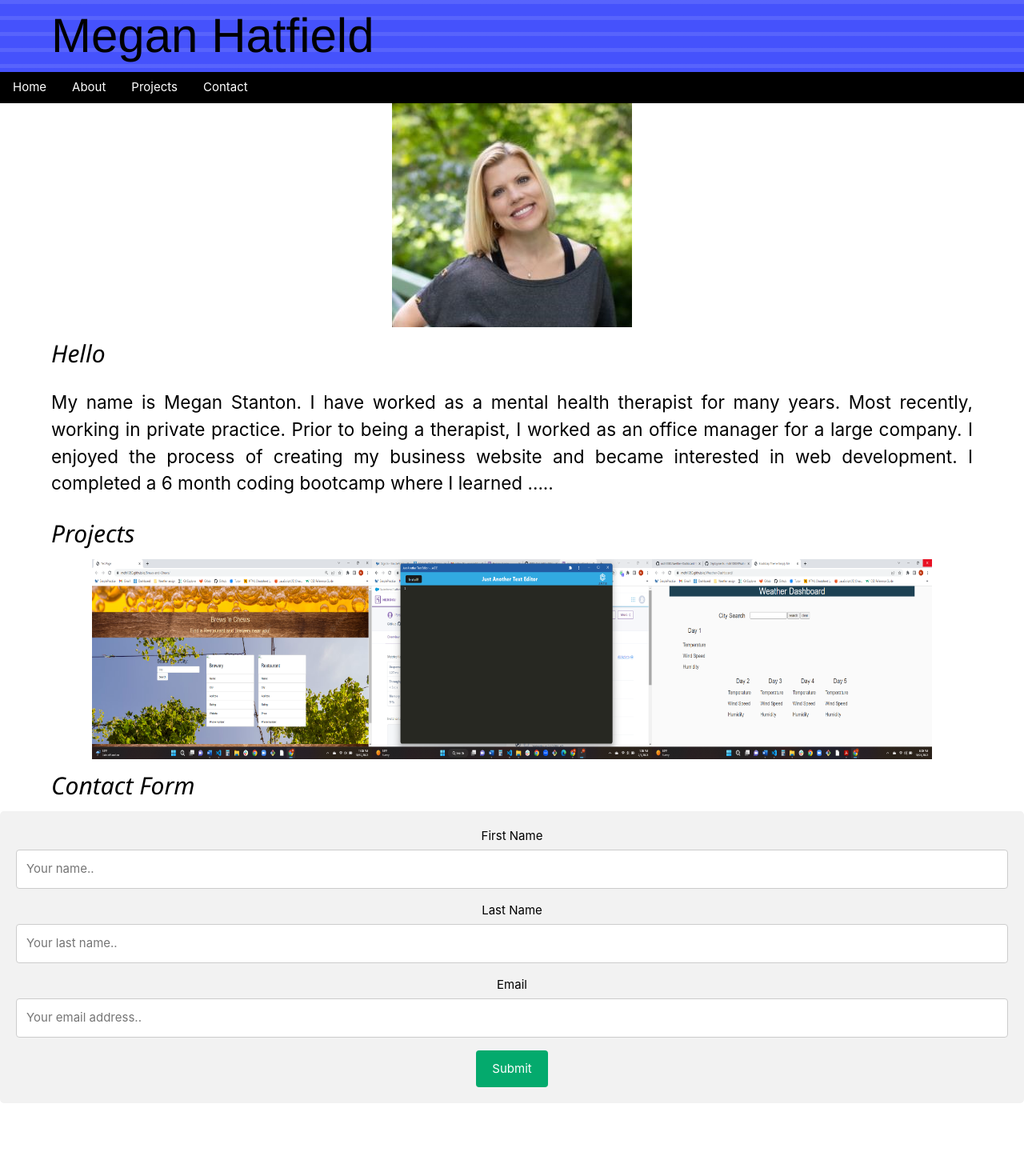
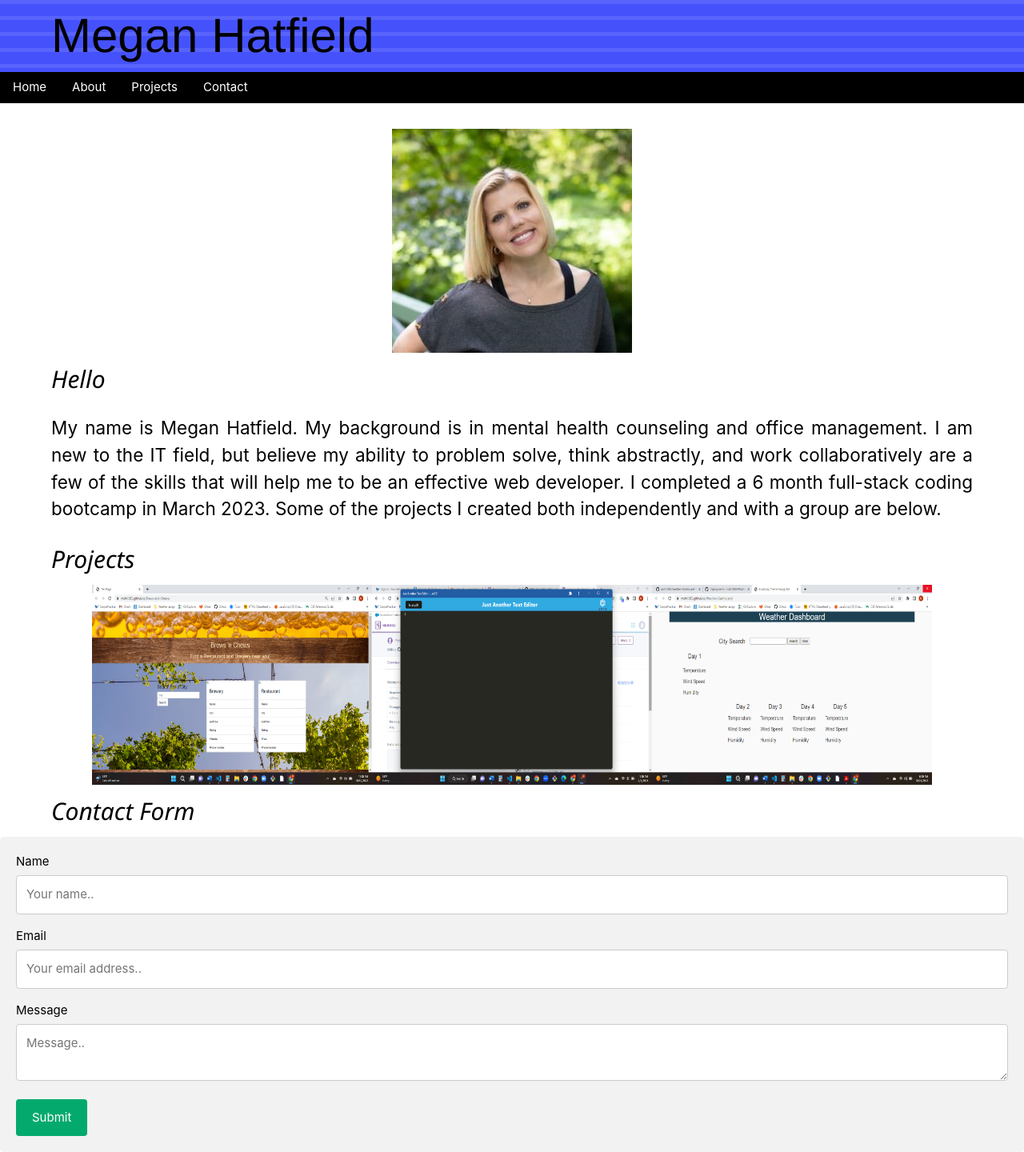
Before and after one commit to mdh1080/megans-portfolio, a React (Create React App) app: page / in a window 1280 px wide. Shown: the whole page at 80% size. Before the commit the page ends 1379 px from the top, so only its background shows below. Built offline with nearby package versions, Linux system fonts and the light colour scheme.

Commit message:
Edit form container

```diff
--- a/src/App.css
+++ b/src/App.css
@@ -10,7 +10,10 @@ header {
   padding-left: 5%;
   background-color: rgb(69, 82, 252);
   background-image: repeating-linear-gradient(180deg, rgba(255, 253, 253, 0.1), rgba(255,255,255, 0.1) 5px, transparent 0px, transparent 20px);
+}
 
+.space {
+  padding-top: 2.5%;
 }
 
 h2 {
@@ -90,4 +93,5 @@ input[type=submit]:hover {
   border-radius: 5px;
   background-color: #f2f2f2;
   padding: 20px;
+  text-align: left;
 }
--- a/src/components/About.js
+++ b/src/components/About.js
@@ -1,13 +1,12 @@
 function About(){
     return (
         <div>
+            <div class="space">
             <img src={require("../MeganHatfield.jpg")} alt="Megan Hatfield" ></img>
+            </div>
             <h2>Hello</h2>
             <p>
-                My name is Megan Stanton. I have worked as a mental health therapist for many years. Most recently,
-                working in private practice. Prior to being a therapist, I worked as an office manager for a
-                large company. I enjoyed the process of creating my business website and became interested in web
-                development. I completed a 6 month coding bootcamp where I learned .....
+                My name is Megan Hatfield. My background is in mental health counseling and office management. I am new to the IT field, but believe my ability to problem solve, think abstractly, and work collaboratively are a few of the skills that will help me to be an effective web developer. I completed a 6 month full-stack coding bootcamp in March 2023. Some of the projects I created both independently and with a group are below.
             </p>
         </div>
     )
--- a/src/components/Contact.js
+++ b/src/components/Contact.js
@@ -6,12 +6,12 @@ function Contact(){
             </h2>
 <div className="container">
   <form action="/action_page.php">
-    <label htmlFor="fname">First Name</label>
+    <label htmlFor="fname">Name</label>
     <input type="text" id="fname" name="firstname" placeholder="Your name.." />
-    <label htmlFor="lname">Last Name</label>
-    <input type="text" id="lname" name="lastname" placeholder="Your last name.." />
     <label htmlFor="country">Email</label>
-    <input type="text" id="lname" email="lastname" placeholder="Your email address.." />
+    <input type="text" id="lname" email="email" placeholder="Your email address.." />
+    <label htmlFor="message">Message</label>
+    <textarea id="subject" name="subject" placeholder="Message.." defaultValue={""} />
     <input type="submit" defaultValue="Submit" />
   </form>
 </div>
```
